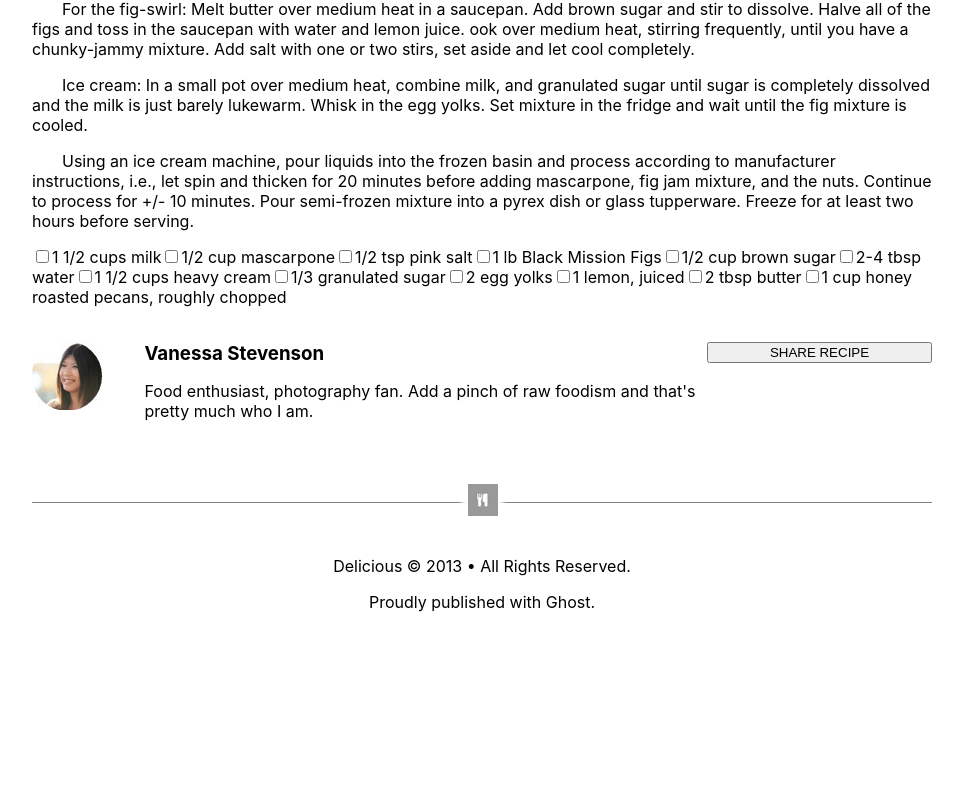
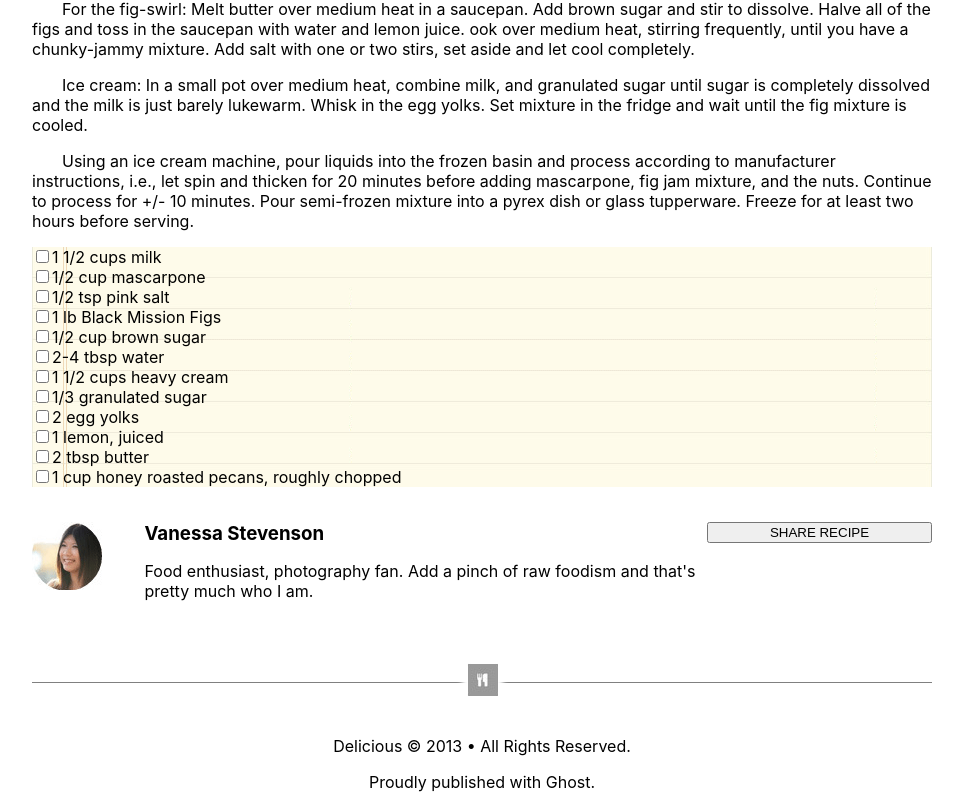
Before and after one commit to BPerardACLRepos/lab01-chocolate-pizza, a React (Create React App) app: page / in a window 1280 px wide. Shown: the part 1205-2013 px from the top of the page, without its empty margins (158-1121 px from the left). Before the commit the page ends 1833 px from the top, so only its background shows below. Built offline with nearby package versions, Linux system fonts and the light colour scheme.

Commit message:
update Ingredient-List.js styles

```diff
--- a/src/Ingredient-List.js
+++ b/src/Ingredient-List.js
@@ -1,4 +1,5 @@
 import React from 'react';
+import style from './Mock-Styles.module.css';
 
 
 const ingredients = [
@@ -61,9 +62,9 @@ const ingredientList = ingredients.map(ingredient => <label for={ingredient.name
 export default class IngredientList extends React.Component {
     render() {
         return (
-            <div>
-                {ingredientList}
-            </div>
+            <div className={style.ingredientList} style={{ backgroundImage: `url(${'list-bg.png'})` }}>
+                { ingredientList}
+            </div >
         );
     }
 }
--- a/src/Mock-Styles.module.css
+++ b/src/Mock-Styles.module.css
@@ -12,6 +12,11 @@
 
 .recipe {
     text-indent: 30px;
+}
+
+.ingredientList {
+    display: flex;
+    flex-direction: column;
 }
 
 .footerTop {
```
Also changed, not shown: public/list-bg.png (added).
